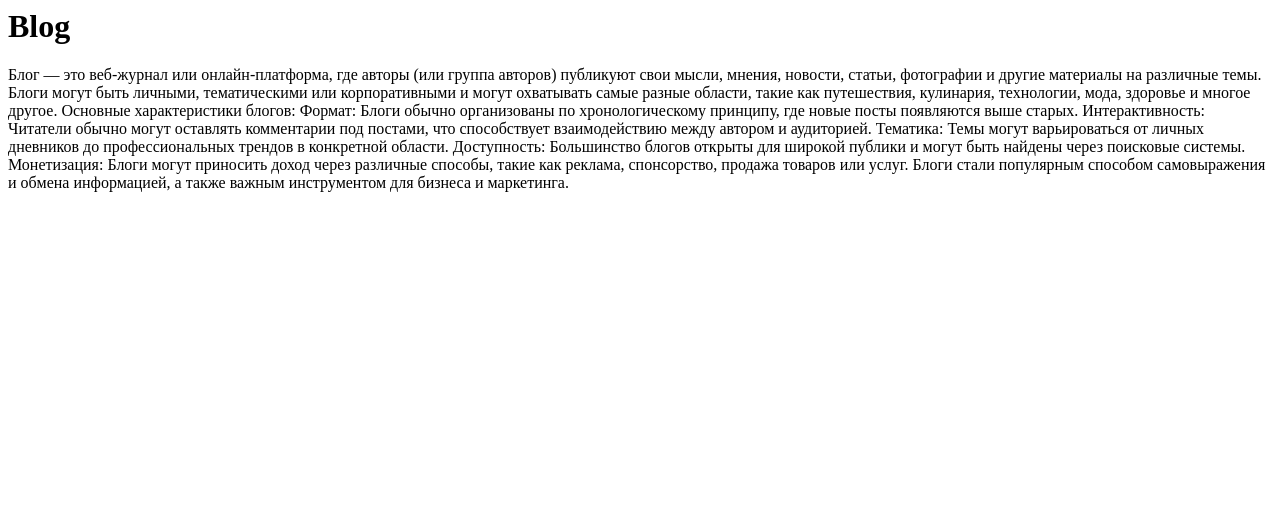
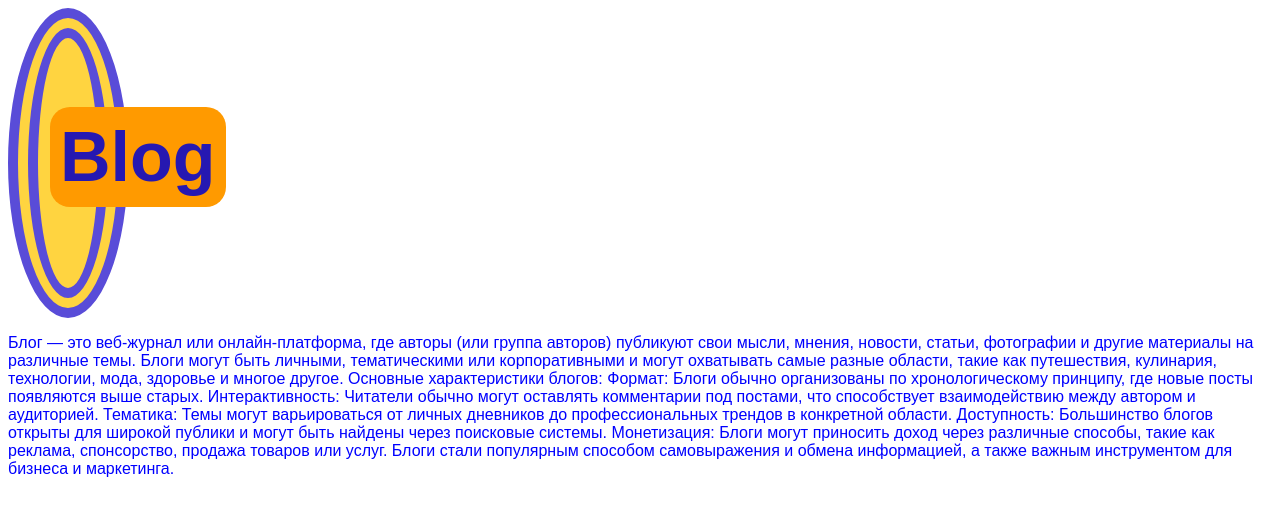
Before and after one commit to Andrey2503ux/andrew1, a plain HTML site: page index.html in a window 1280 px wide. Drawn offline with Linux system fonts and the light colour scheme.

Commit message:
Update index.html

```diff
--- a/index.html
+++ b/index.html
@@ -1,7 +1,7 @@
 <html>
 
 <head>
-<link rel="таблица стилей" href="style.css">
+<link rel="stylesheet" href="style.css">
 </head>
 
     <body>
```
